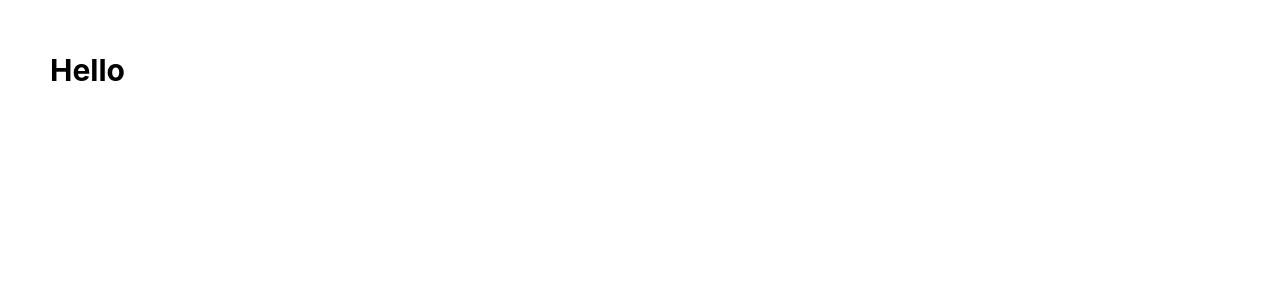
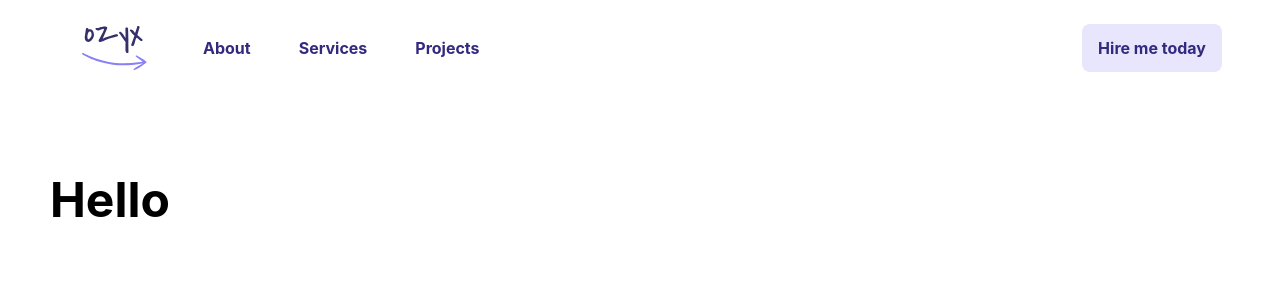
Before and after one commit to ozyxdev/aguinagadev, a Next.js app: page / in a window 1280 px wide. Shown: the top 300 px of the page. Built offline with nearby package versions, Linux system fonts and the light colour scheme.

Commit message:
add navigation

```diff
--- /dev/null
+++ b/src/components/Header.js
@@ -0,0 +1,68 @@
+import Link from 'next/link'
+import styled from 'styled-components'
+import Nav from './Nav'
+
+const HeaderStyles = styled.header`
+  max-width: var(--max-width);
+  padding: 1.5rem 0;
+  margin: 0 auto;
+  display: flex;
+  align-items: center;
+  display: grid;
+  grid-template-columns: auto 1fr auto;
+
+  img {
+    margin: 0 2rem;
+    cursor: pointer;
+  }
+
+  .primary {
+    background-color: var(--primary-100);
+    border-radius: 0.5rem;
+    font-weight: 700;
+    font-size: 1rem;
+    margin: 0 0.5rem;
+    padding: 0.5rem 1rem;
+    color: var(--primary-dark);
+
+    :hover {
+      text-decoration: none;
+    }
+  }
+
+  @media (max-width: 812px) {
+    grid-template-columns: auto 1fr;
+    grid-template-rows: repeat(2, 1fr);
+    grid-gap: 0.5rem;
+
+    img {
+      grid-row: 1;
+      margin-left: 1.5rem;
+    }
+
+    ul {
+      grid-row: 2;
+      grid-column: span 2;
+      justify-content: space-between;
+    }
+
+    .primary {
+      justify-self: end;
+      margin-right: 1.5rem;
+    }
+  }
+`
+
+export default function Header() {
+  return (
+    <HeaderStyles>
+      <Link href="/">
+        <img src="logo.svg" alt="Omar Aguinaga logo" />
+      </Link>
+      <Nav />
+      <Link href="/contact">
+        <a className="primary">Hire me today</a>
+      </Link>
+    </HeaderStyles>
+  )
+}
--- /dev/null
+++ b/src/components/Nav.js
@@ -0,0 +1,12 @@
+import Link from 'next/link'
+import NavStyles from './styles/NavStyles'
+
+export default function Nav() {
+  return (
+    <NavStyles>
+      <Link href="/about">About</Link>
+      <Link href="/services">Services</Link>
+      <Link href="/projects">Projects</Link>
+    </NavStyles>
+  )
+}
--- a/src/components/Page.js
+++ b/src/components/Page.js
@@ -1,17 +1,19 @@
 import PropTypes from 'prop-types'
 import styled from 'styled-components'
+import Header from './Header'
 import GlobalStyles from './styles/GlobalStyles'
 
 const InnerStyles = styled.div`
   max-width: var(--max-width);
   margin: 0 auto;
-  padding: 2rem;
+  padding: 1.5rem;
 `
 
 export default function Page({ children }) {
   return (
     <div>
       <GlobalStyles />
+      <Header />
       <InnerStyles>{children}</InnerStyles>
     </div>
   )
--- a/src/components/styles/GlobalStyles.js
+++ b/src/components/styles/GlobalStyles.js
@@ -10,7 +10,10 @@ const GlobalStyles = createGlobalStyle`
 
   html {
     --max-width: 1180px;
-    font-size: 10px;
+    --primary-dark: #312A7E;
+    --primary-100: #E7E6FD;
+    font-size: 16px;
+
   }
 
   body {
--- /dev/null
+++ b/src/components/styles/NavStyles.js
@@ -0,0 +1,21 @@
+import styled from 'styled-components'
+
+const NavStyles = styled.ul`
+  margin: 0;
+  padding: 0;
+  display: flex;
+
+  a {
+    font-weight: 700;
+    font-size: 1rem;
+    margin: 0 0.5rem;
+    padding: 0.5rem 1rem;
+    color: var(--primary-dark);
+
+    :hover {
+      text-decoration: none;
+    }
+  }
+`
+
+export default NavStyles
```
Also changed, not shown: public/logo.svg (added).
